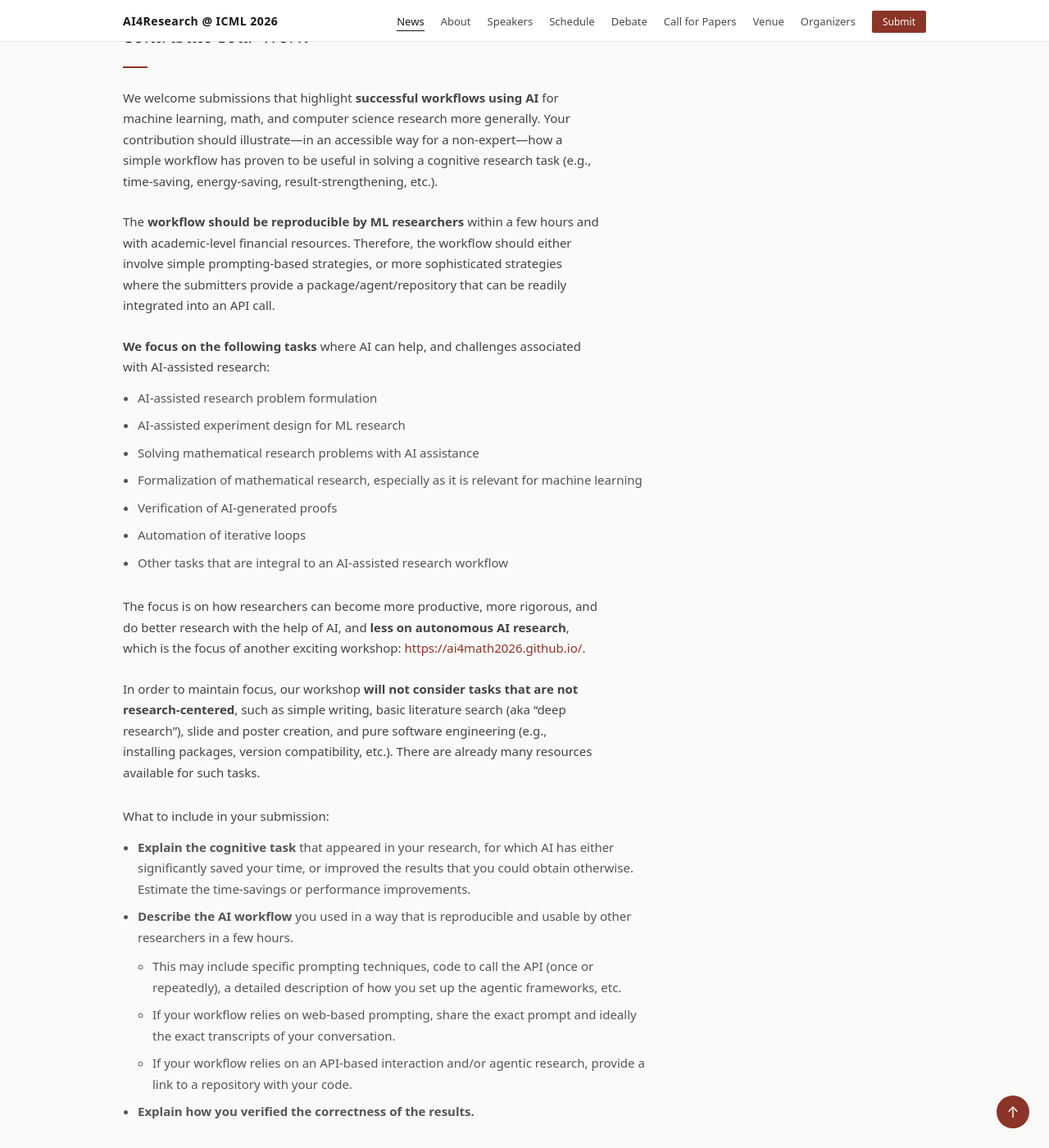
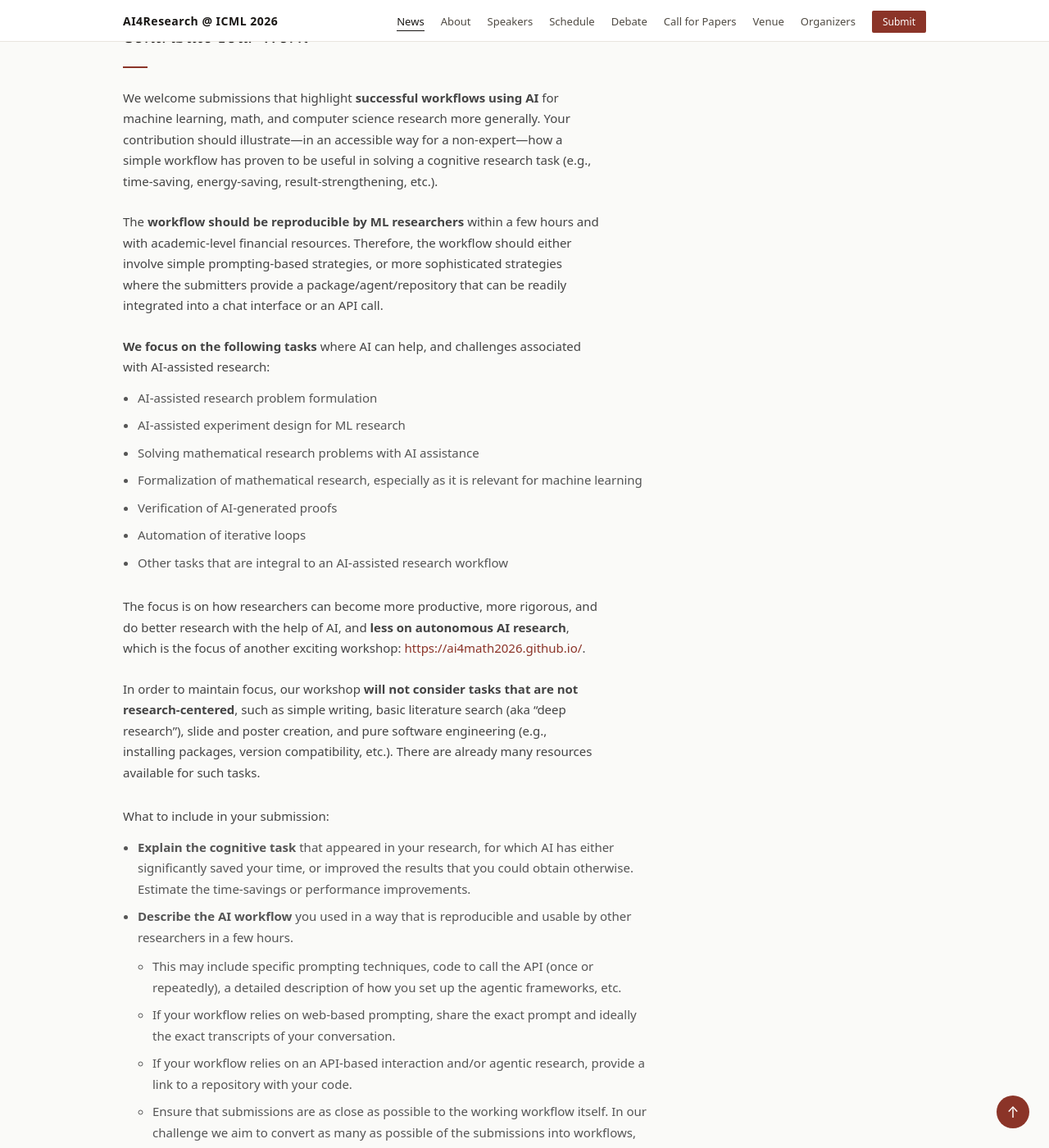
Before and after one commit to ai4research-icml-workshop/ai4research-icml-workshop.github.io, a Jekyll site: the page built from index.html, in a window 1280 px wide and 1400 px high, scrolled down 4781 px. Shown: the whole window at 82% size. Built offline with Jekyll 4.4.1, drawn with Linux system fonts in a browser that asks for light colours; some of the changed text lies outside the part shown.

Commit message:
Update CFP from revised proposal

```diff
--- a/_includes/cfp.html
+++ b/_includes/cfp.html
@@ -5,7 +5,7 @@
     <div class="section-divider"></div>
     <p class="cfp-summary">We welcome submissions that highlight <strong>successful workflows using AI</strong> for machine learning, math, and computer science research more generally. Your contribution should illustrate—in an accessible way for a non-expert—how a simple workflow has proven to be useful in solving a cognitive research task (e.g., time-saving, energy-saving, result-strengthening, etc.).</p>
 
-    <p class="cfp-summary">The <strong>workflow should be reproducible by ML researchers</strong> within a few hours and with academic-level financial resources. Therefore, the workflow should either involve simple prompting-based strategies, or more sophisticated strategies where the submitters provide a package/agent/repository that can be readily integrated into an API call.</p>
+    <p class="cfp-summary">The <strong>workflow should be reproducible by ML researchers</strong> within a few hours and with academic-level financial resources. Therefore, the workflow should either involve simple prompting-based strategies, or more sophisticated strategies where the submitters provide a package/agent/repository that can be readily integrated into a chat interface or an API call.</p>
 
     <div class="cfp-topics">
       <p class="cfp-summary"><strong>We focus on the following tasks</strong> where AI can help, and challenges associated with AI-assisted research:</p>
@@ -35,6 +35,7 @@
             <li>This may include specific prompting techniques, code to call the API (once or repeatedly), a detailed description of how you set up the agentic frameworks, etc.</li>
             <li>If your workflow relies on web-based prompting, share the exact prompt and ideally the exact transcripts of your conversation.</li>
             <li>If your workflow relies on an API-based interaction and/or agentic research, provide a link to a repository with your code.</li>
+            <li>Ensure that submissions are as close as possible to the working workflow itself. In our challenge we aim to convert as many as possible of the submissions into workflows, to test their performance. Make sure that the workflow is reproducible including a readme of how to install packages, add any code that is not publicly available, etc.</li>
           </ul>
         </li>
         <li><strong>Explain how you verified the correctness of the results.</strong></li>
```
